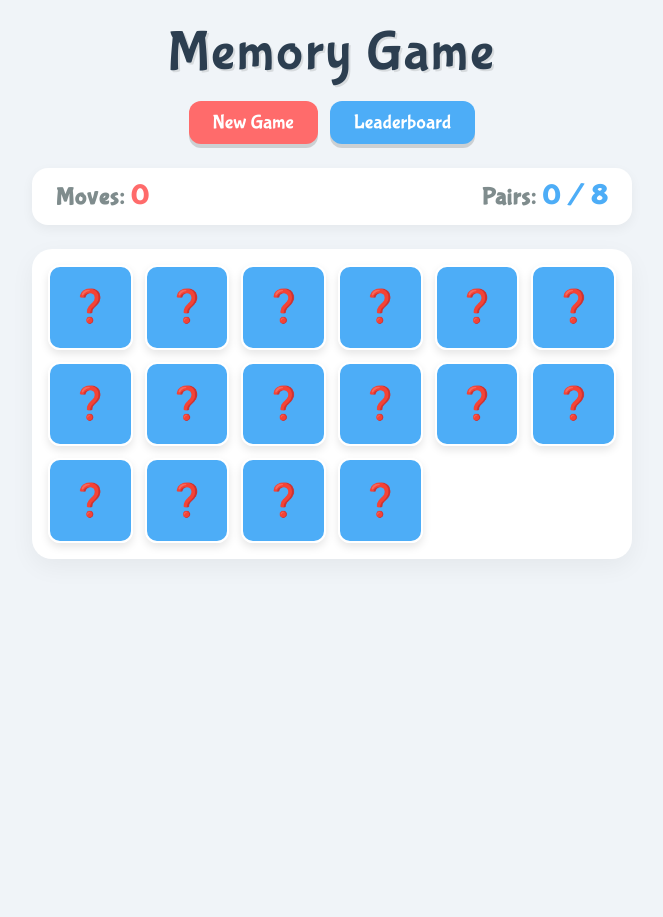
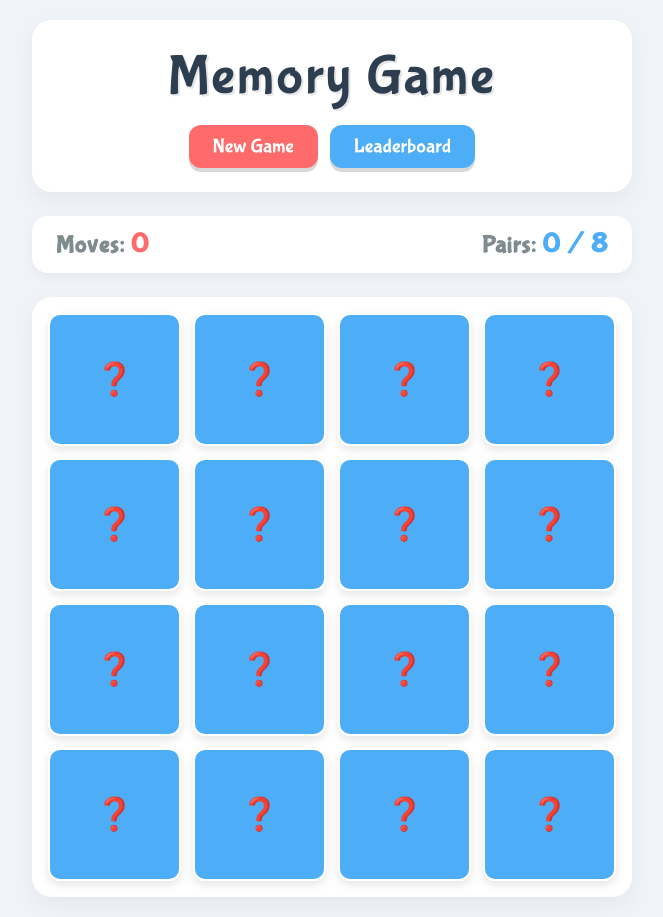
Before and after one commit to Miroslau/memory-game, a website built with Vite: page index.html in a window 1280 px wide. Shown: the whole page, without its empty margins (308-971 px from the left). Before the commit the page ends 800 px from the top, so only its background shows below. Built offline with nearby package versions, Linux system fonts and the light colour scheme.

Commit message:
fix: fix style

```diff
--- a/src/components/BoardController.js
+++ b/src/components/BoardController.js
@@ -23,9 +23,12 @@ class BoardController {
     this.scoreboard.updateMoves(this.engine.moves);
     this.scoreboard.updatePairs(this.engine.matchedPairs, this.engine.baseValues.length);
 
-    shuffledCards.forEach((item) => {
+    shuffledCards.forEach((item, index) => {
       const card = new Card(item.id, item.value);
       this.cardComponents.push(card);
+
+      const delayInSeconds = index * 0.04;
+      card.getElement().style.animationDelay = `${delayInSeconds}s`;
 
       card.getElement().addEventListener('click', () => this._onCardClick(card));
 
--- a/src/styles/style.css
+++ b/src/styles/style.css
@@ -40,6 +40,10 @@ body {
     align-items: center;
     gap: 16px;
     text-align: center;
+    background: white;
+    padding: 24px;
+    border-radius: 20px;
+    box-shadow: 0 8px 24px rgba(0, 0, 0, 0.05);
 }
 
 .header__title {
@@ -95,20 +99,35 @@ body {
 
 .game-board {
     display: grid;
-    grid-template-columns: repeat(auto-fit, minmax(80px, 1fr));
+    grid-template-columns: repeat(4, 1fr);
     gap: var(--card-gap);
     width: 100%;
     background: white;
     padding: 16px;
     border-radius: 20px;
     box-shadow: 0 8px 24px rgba(0, 0, 0, 0.05);
-    min-height: 300px;
 }
 
 .card {
     aspect-ratio: 1 / 1;
     perspective: 1000px;
     cursor: pointer;
+
+    opacity: 0;
+    transform: scale(0.3) rotate(-5deg);
+
+    animation: deal-card 0.4s cubic-bezier(0.175, 0.885, 0.32, 1.275) forwards;
+}
+
+@keyframes deal-card {
+    0% {
+        opacity: 0;
+        transform: scale(0.3) rotate(-5deg);
+    }
+    100% {
+        opacity: 1;
+        transform: scale(1) rotate(0deg);
+    }
 }
 
 .card__content {
```
